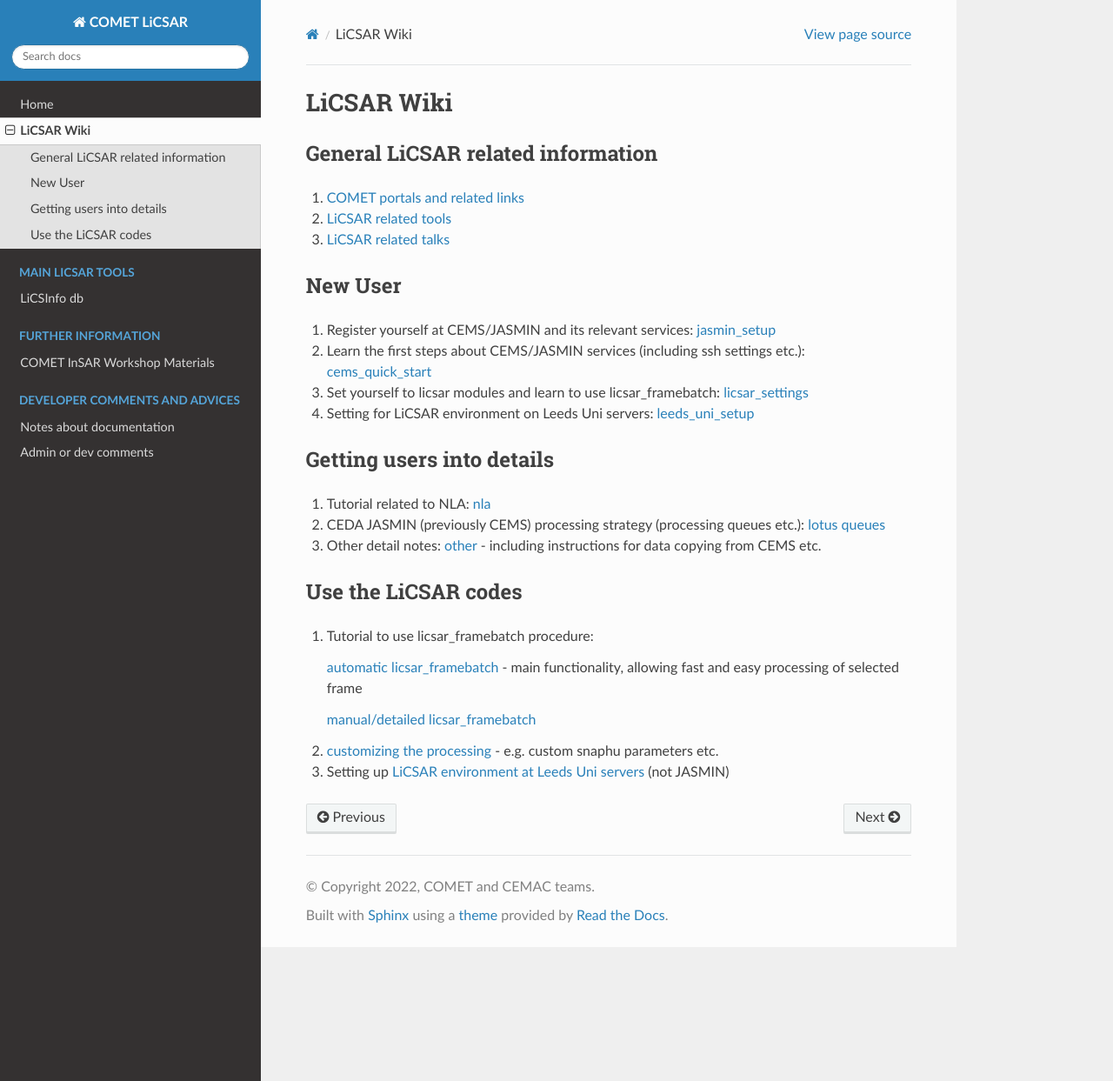
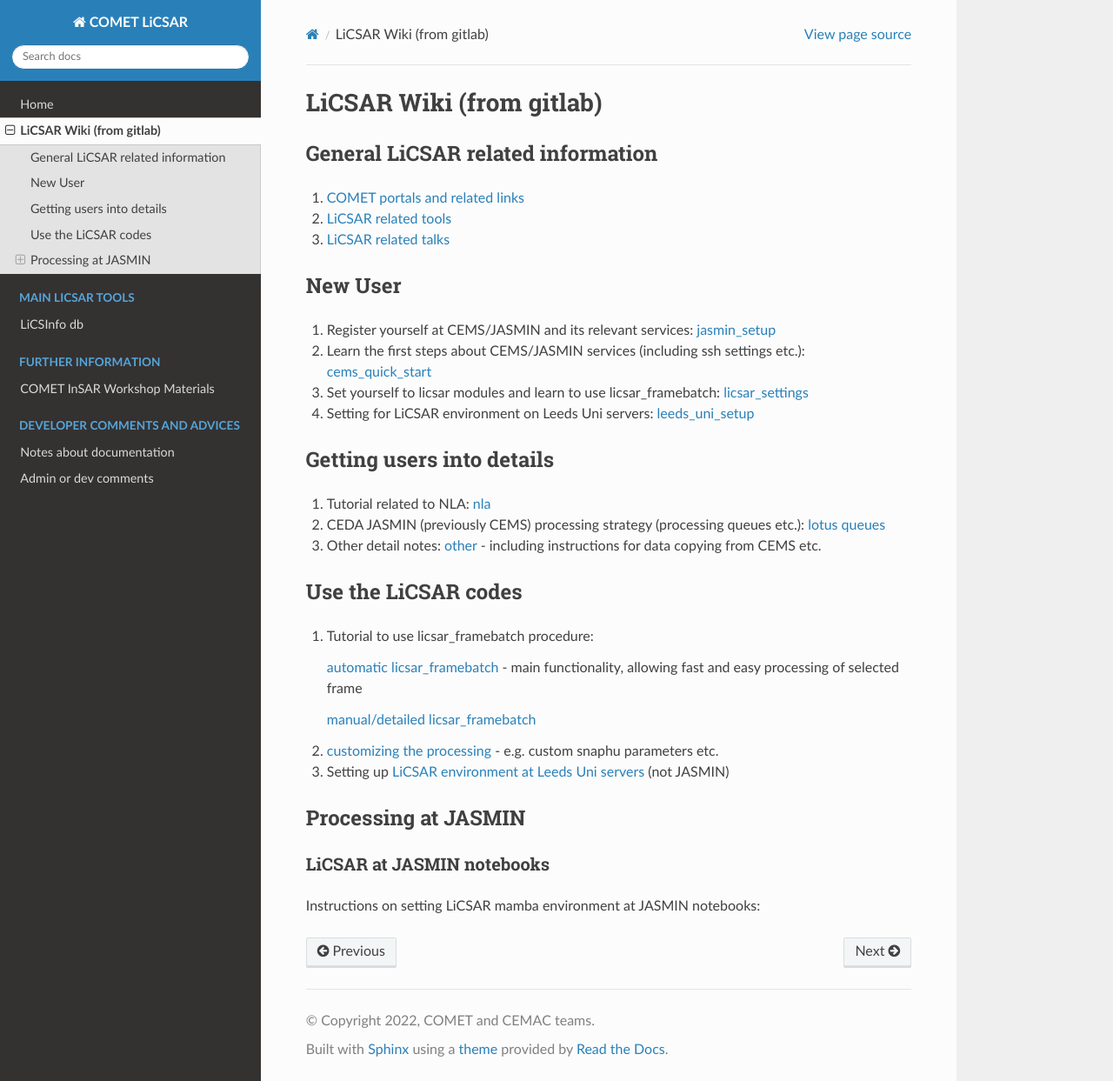
Before and after one commit to comet-licsar/comet-licsar.github.io, a Sphinx documentation site: the page built from source/wiki.rst, in a window 1280 px wide and 1243 px high. Shown: the whole window at 87% size. Built offline with Sphinx 7.4.7 and the Read the Docs theme 2.0.0, drawn with Linux system fonts in a browser that asks for light colours.

Commit message:
Update wiki.rst

```diff
--- a/source/wiki.rst
+++ b/source/wiki.rst
@@ -1,5 +1,5 @@
-LiCSAR Wiki
-===========
+LiCSAR Wiki (from gitlab)
+=========================
 
 General LiCSAR related information
 ----------------------------------
@@ -40,3 +40,12 @@ Use the LiCSAR codes
 #. `customizing the processing <https://gitlab.com/comet_licsar/licsar_documentation/-/wikis/tutorials/licsar_custom>`_ - e.g. custom snaphu parameters etc.
 
 #. Setting up `LiCSAR environment at Leeds Uni servers <https://gitlab.com/comet_licsar/licsar_documentation/-/wikis/licsar_settings_leeds>`_ (not JASMIN)
+
+
+Processing at JASMIN
+--------------------
+
+LiCSAR at JASMIN notebooks
+^^^^^^^^^^^^^^^^^^^^^^^^^^
+
+Instructions on setting LiCSAR mamba environment at JASMIN notebooks:
```
